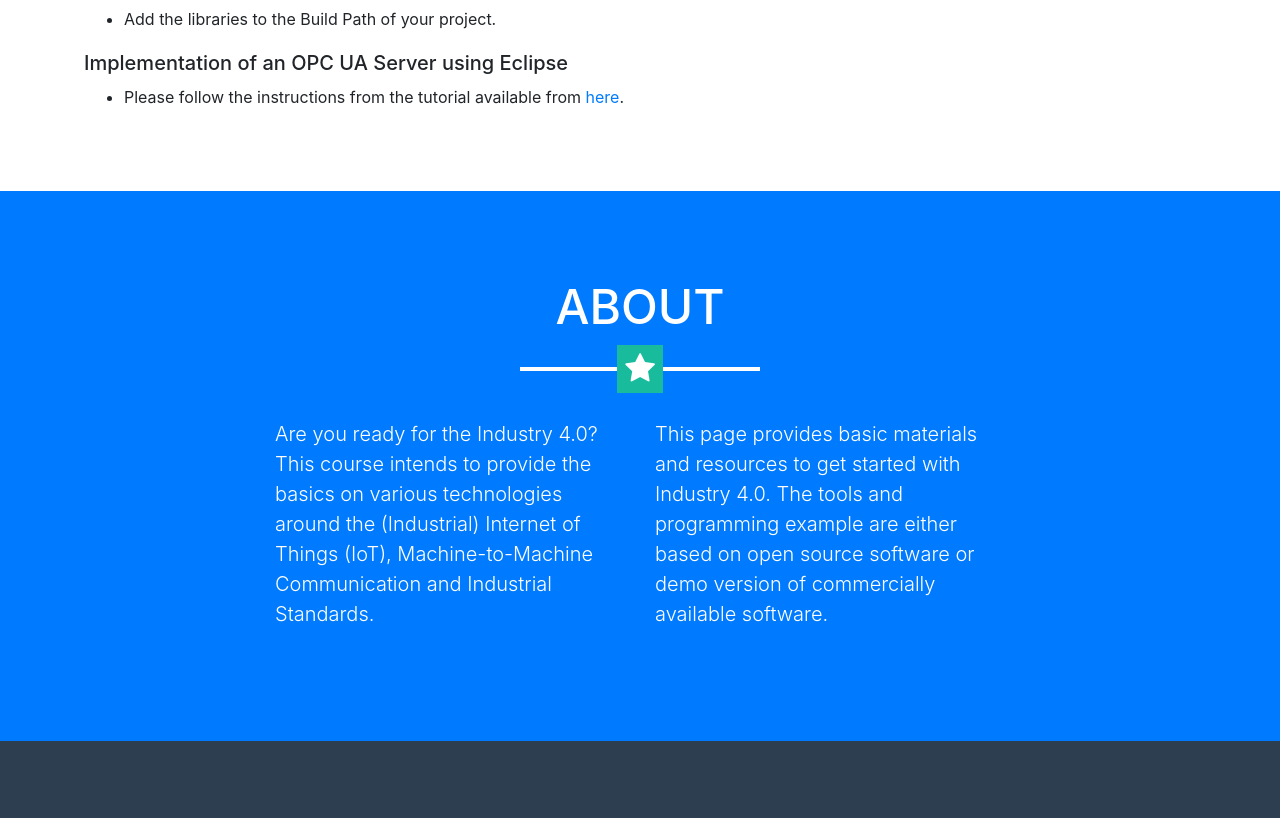
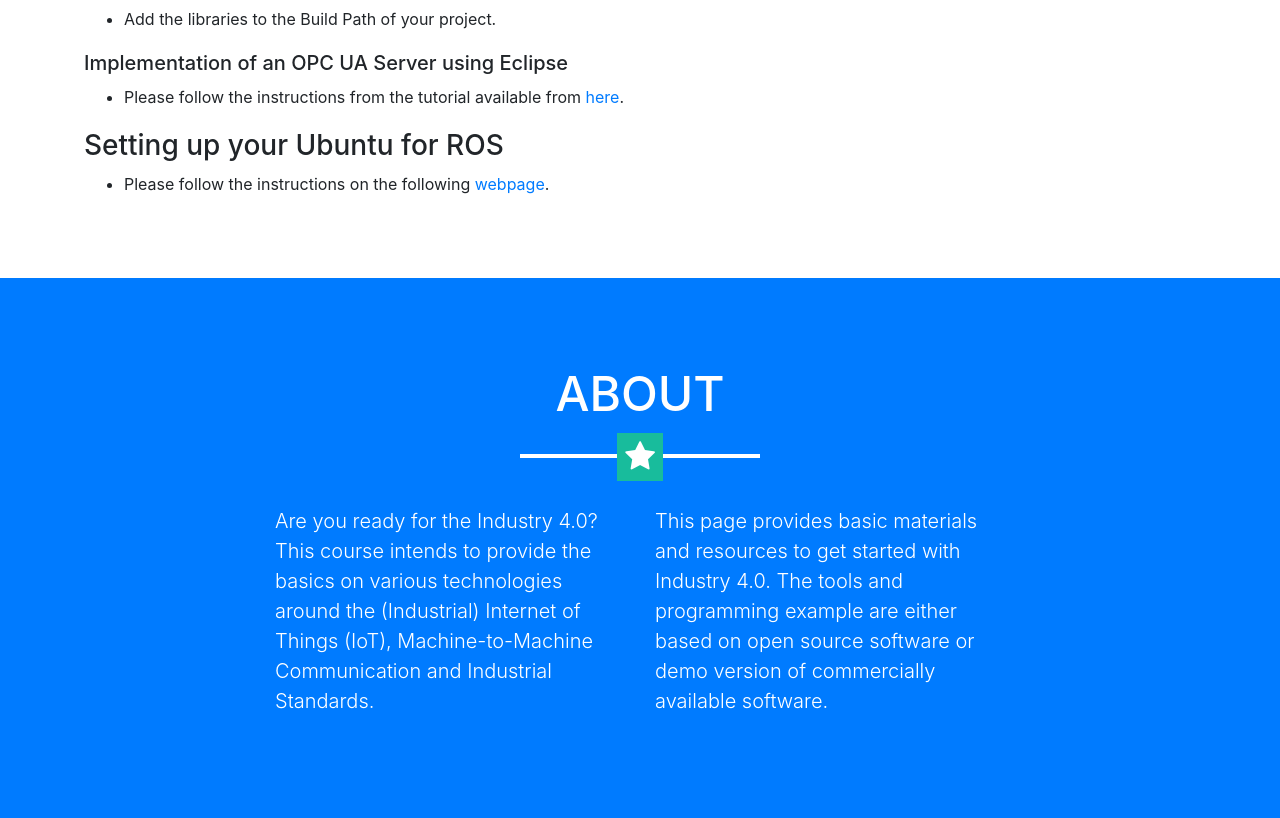
Before and after one commit to MaxAttax/maxattax.github.io, a website with bundled scripts: page index.html in a window 1280 px wide. Shown: the part 3089-3907 px from the top of the page. Built offline with nearby package versions, Linux system fonts and the light colour scheme.

Commit message:
maxattax

```diff
--- a/index.html
+++ b/index.html
@@ -235,6 +235,15 @@
 				<div style="margin-top: 10px">
 					<ul>
 						<li style="margin-top: 10px">Please follow the instructions from the tutorial available from <a  target="_blank" href="resources/Prosys_OPC_UA_Java_SDK_Server_Tutorial.pdf">here</a>.</li>
+					</ul>
+				</div>
+
+				<h3 style="margin-top: 20px">
+					Setting up your Ubuntu for ROS
+				</h3>
+				<div style="margin-top: 10px">
+					<ul>
+						<li style="margin-top: 10px">Please follow the instructions on the following <a  target="_blank" href="http://wiki.ros.org/kinetic/Installation/Ubuntu">webpage</a>.</li>
 					</ul>
 				</div>
 <!--
```
